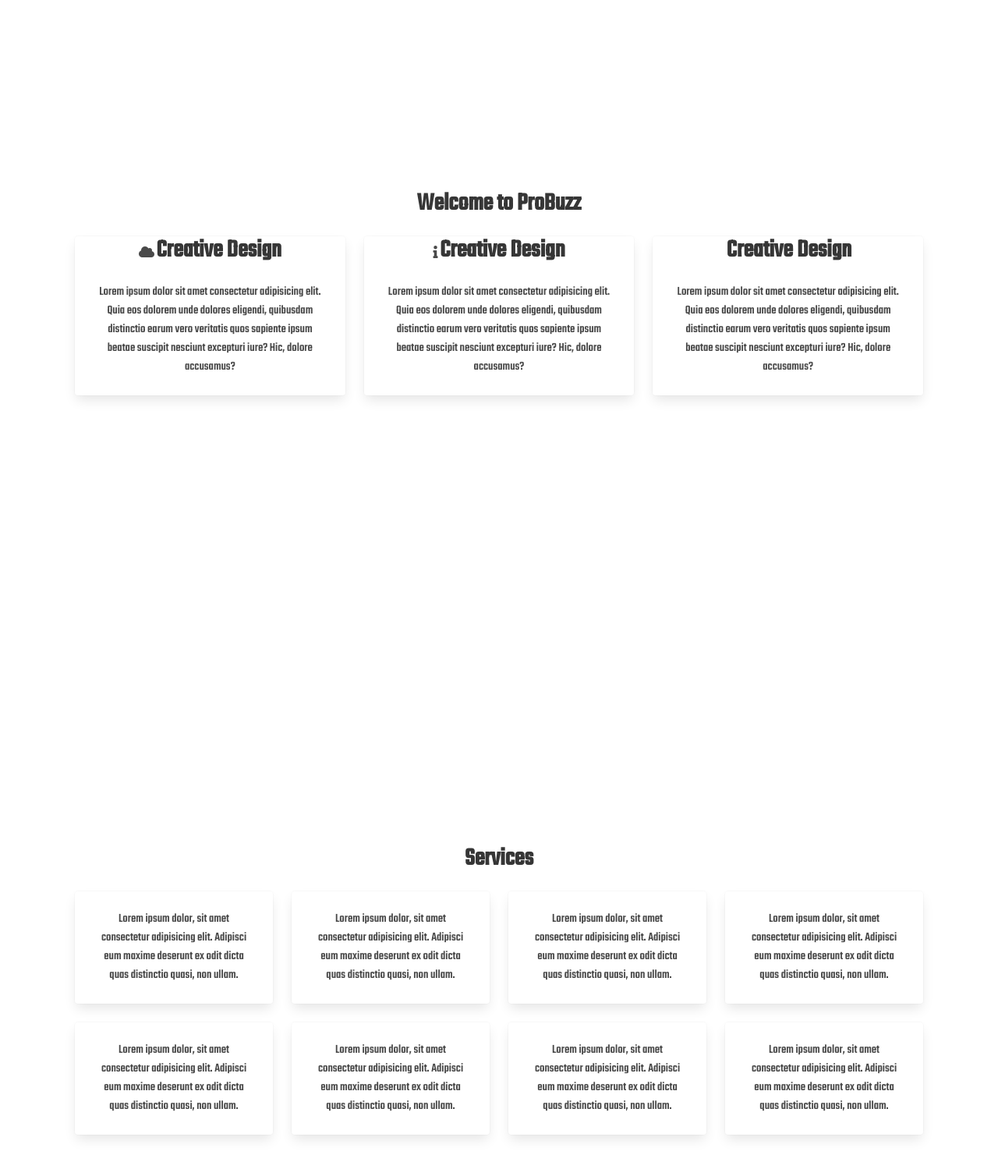
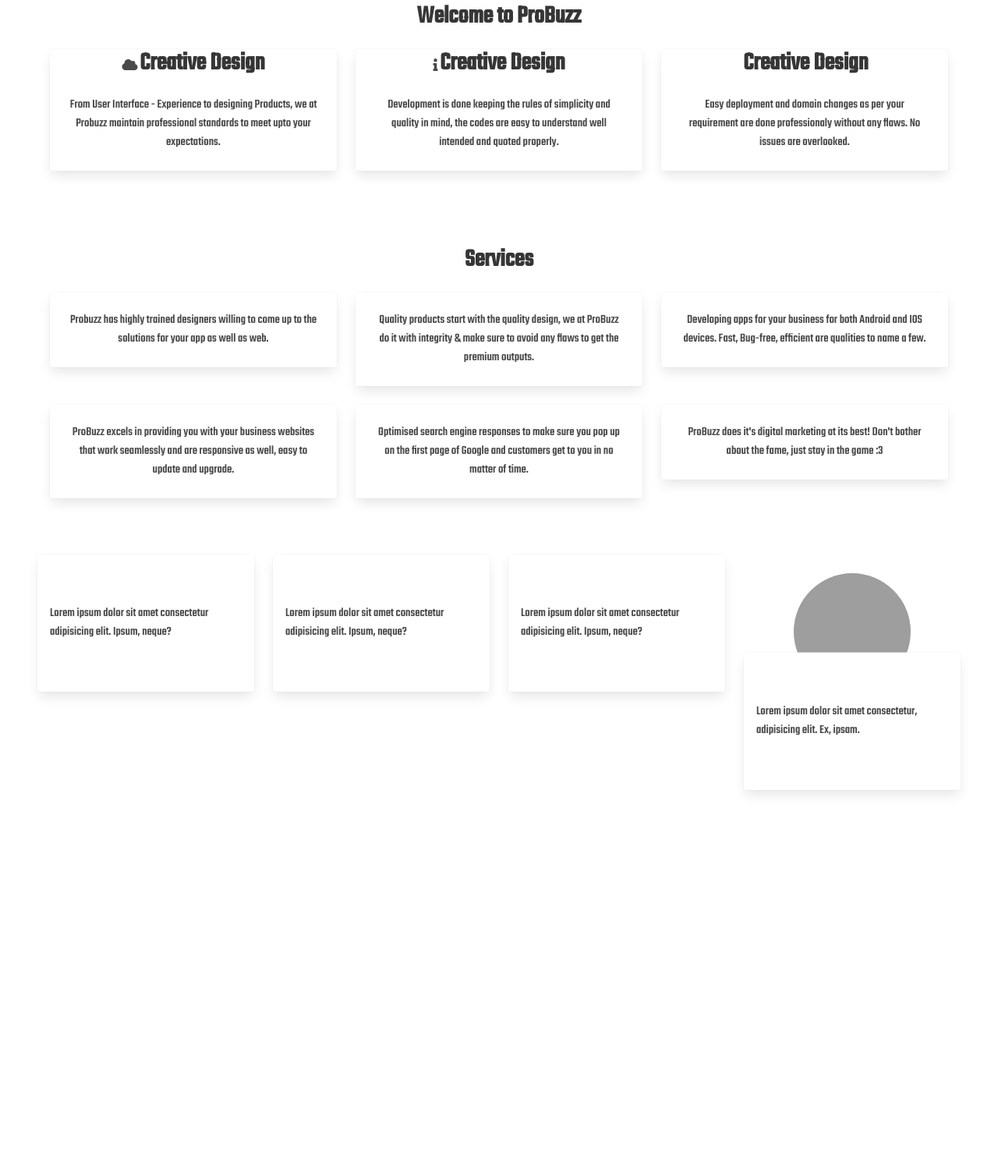
Before and after one commit to tamalsamanta/probuzz, a plain HTML site: page bulma.html in a window 1280 px wide. Shown: the part 845-2344 px from the top of the page at 78% size. After the commit the page ends 1954 px from the top, so only its background shows below. Drawn offline with nearby package versions, Linux system fonts and the light colour scheme; grey boxes are pictures that could not be loaded; some icons are missing.

Commit message:
almost yaar

```diff
--- a/bulma.html
+++ b/bulma.html
@@ -68,8 +68,9 @@
         </div>
       </div>
     </section>
-    <section class="section is-large" style="text-align: center">
-      <div class="title welcome">Welcome to ProBuzz</div>
+    <section class="section" style="text-align: center">
+      <div class="container">
+        <div class="title welcome">Welcome to ProBuzz</div>
       <div class="columns">
         <div class="column wcCard">
           <div class="card">
@@ -77,10 +78,7 @@
             <span class="title">Creative Design</span>
             <div class="card-content">
               <p>
-                Lorem ipsum dolor sit amet consectetur adipisicing elit. Quia
-                eos dolorem unde dolores eligendi, quibusdam distinctio earum
-                vero veritatis quos sapiente ipsum beatae suscipit nesciunt
-                excepturi iure? Hic, dolore accusamus?
+                From User Interface - Experience to designing Products, we at Probuzz maintain professional standards to meet upto your expectations.
               </p>
             </div>
           </div>
@@ -91,10 +89,7 @@
             <span class="title">Creative Design</span>
             <div class="card-content">
               <p>
-                Lorem ipsum dolor sit amet consectetur adipisicing elit. Quia
-                eos dolorem unde dolores eligendi, quibusdam distinctio earum
-                vero veritatis quos sapiente ipsum beatae suscipit nesciunt
-                excepturi iure? Hic, dolore accusamus?
+                Development is done keeping the rules of simplicity and quality in mind, the codes are easy to understand well intended and quoted properly.
               </p>
             </div>
           </div>
@@ -105,98 +100,67 @@
             <span class="title">Creative Design</span>
             <div class="card-content">
               <p>
-                Lorem ipsum dolor sit amet consectetur adipisicing elit. Quia
-                eos dolorem unde dolores eligendi, quibusdam distinctio earum
-                vero veritatis quos sapiente ipsum beatae suscipit nesciunt
-                excepturi iure? Hic, dolore accusamus?
+                Easy deployment and domain changes as per your requirement are done professionaly without any flaws. No issues are overlooked.
               </p>
             </div>
           </div>
         </div>
       </div>
+      </div>
     </section>
-    <section class="section is-large" style="text-align: center">
+    <section class="section" style="text-align: center">
       <div class="title services">Services</div>
       <div class="container">
         <div class="columns">
           <div class="column svcCard">
             <div class="card">
               <div class="card-content">
-                Lorem ipsum dolor, sit amet consectetur adipisicing elit.
-                Adipisci eum maxime deserunt ex odit dicta quas distinctio
-                quasi, non ullam.
+                Probuzz has highly trained designers willing to come up to the solutions for your app as well as web.
               </div>
             </div>
           </div>
           <div class="column">
             <div class="card svcCard">
               <div class="card-content">
-                Lorem ipsum dolor, sit amet consectetur adipisicing elit.
-                Adipisci eum maxime deserunt ex odit dicta quas distinctio
-                quasi, non ullam.
+                Quality products start with the quality design, we at ProBuzz do it with integrity & make sure to avoid any flaws to get the premium outputs.
               </div>
             </div>
           </div>
           <div class="column">
             <div class="card svcCard">
               <div class="card-content">
-                Lorem ipsum dolor, sit amet consectetur adipisicing elit.
-                Adipisci eum maxime deserunt ex odit dicta quas distinctio
-                quasi, non ullam.
+                Developing apps for your business for both Android and IOS devices. Fast, Bug-free, efficient are qualities to name a few.
+              </div>
+            </div>
+          </div>
+
+        </div>
+        <div class="columns">
+          <div class="column">
+            <div class="card svcCard">
+              <div class="card-content">
+                ProBuzz excels in providing you with your business websites that work seamlessly and are responsive as well, easy to update and upgrade.
               </div>
             </div>
           </div>
           <div class="column">
             <div class="card svcCard">
               <div class="card-content">
-                Lorem ipsum dolor, sit amet consectetur adipisicing elit.
-                Adipisci eum maxime deserunt ex odit dicta quas distinctio
-                quasi, non ullam.
-              </div>
-            </div>
-          </div>
-        </div>
-        <div class="columns">
-          <div class="column">
-            <div class="card svcCard">
-              <div class="card-content">
-                Lorem ipsum dolor, sit amet consectetur adipisicing elit.
-                Adipisci eum maxime deserunt ex odit dicta quas distinctio
-                quasi, non ullam.
+                Optimised search engine responses to make sure you pop up on the first page of Google and customers get to you in no matter of time.
               </div>
             </div>
           </div>
           <div class="column">
             <div class="card svcCard">
               <div class="card-content">
-                Lorem ipsum dolor, sit amet consectetur adipisicing elit.
-                Adipisci eum maxime deserunt ex odit dicta quas distinctio
-                quasi, non ullam.
+                ProBuzz does it's digital marketing at its best! Don't bother about the fame, just stay in the game :3
               </div>
             </div>
           </div>
-          <div class="column">
-            <div class="card svcCard">
-              <div class="card-content">
-                Lorem ipsum dolor, sit amet consectetur adipisicing elit.
-                Adipisci eum maxime deserunt ex odit dicta quas distinctio
-                quasi, non ullam.
-              </div>
-            </div>
-          </div>
-          <div class="column">
-            <div class="card svcCard">
-              <div class="card-content">
-                Lorem ipsum dolor, sit amet consectetur adipisicing elit.
-                Adipisci eum maxime deserunt ex odit dicta quas distinctio
-                quasi, non ullam.
-              </div>
-            </div>
-          </div>
-        </div>
+
       </div>
     </section>
-    <section class="section is-large">
+    <section class="section">
       <div class="columns">
         <div class="column">
           <div class="custom-card">
```
